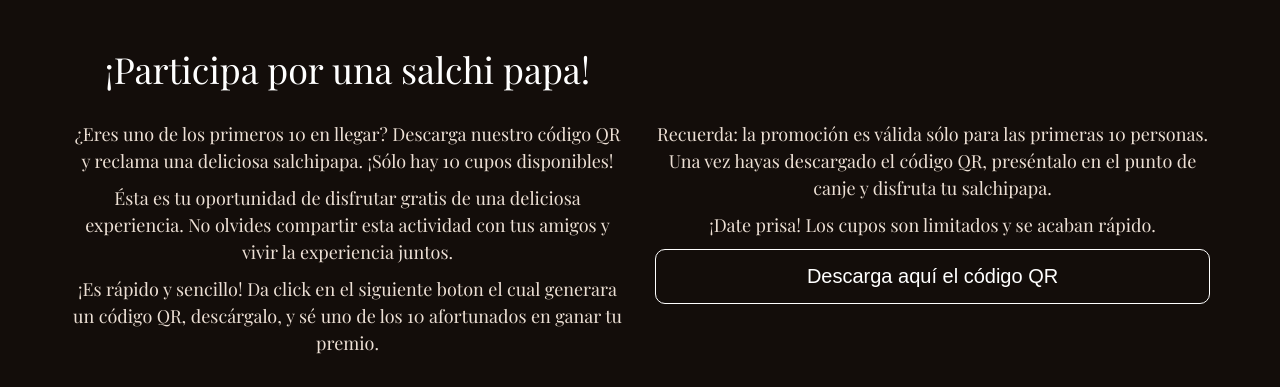
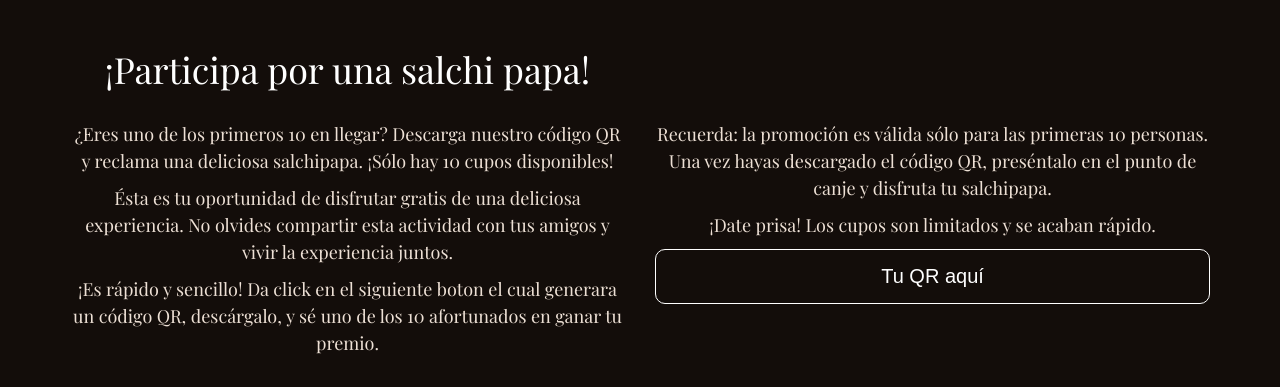
Before and after one commit to sghome/qr-warrior, a plain HTML site: page index.html in a window 1280 px wide. Shown: the part 897-1284 px from the top of the page. Drawn offline with nearby package versions, Linux system fonts and the light colour scheme.

Commit message:
Update index.html

```diff
--- a/index.html
+++ b/index.html
@@ -128,7 +128,7 @@
             <p>¡Date prisa! Los cupos son limitados y se acaban rápido.</p>
 
             <div id="getLinkButton" class="button">
-                <span>Descarga aquí el código QR</span>
+                <span>Tu QR aquí</span>
             </div>
 
             <a id="dynamicLink" href="#" target="_blank" style="display:none;">Open Link</a>
```
